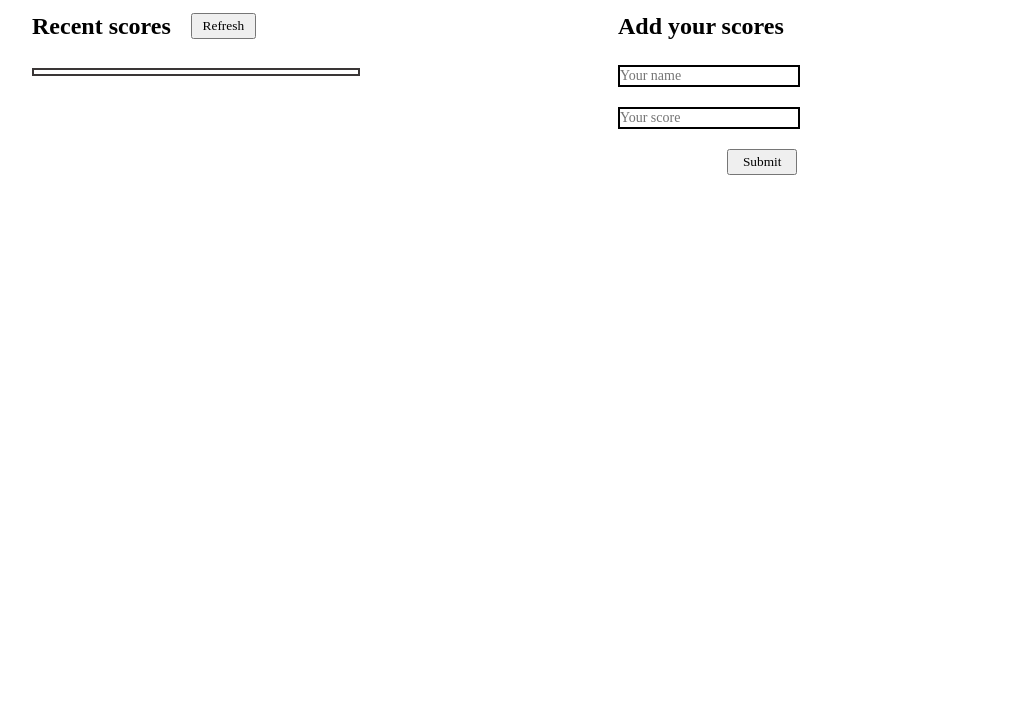
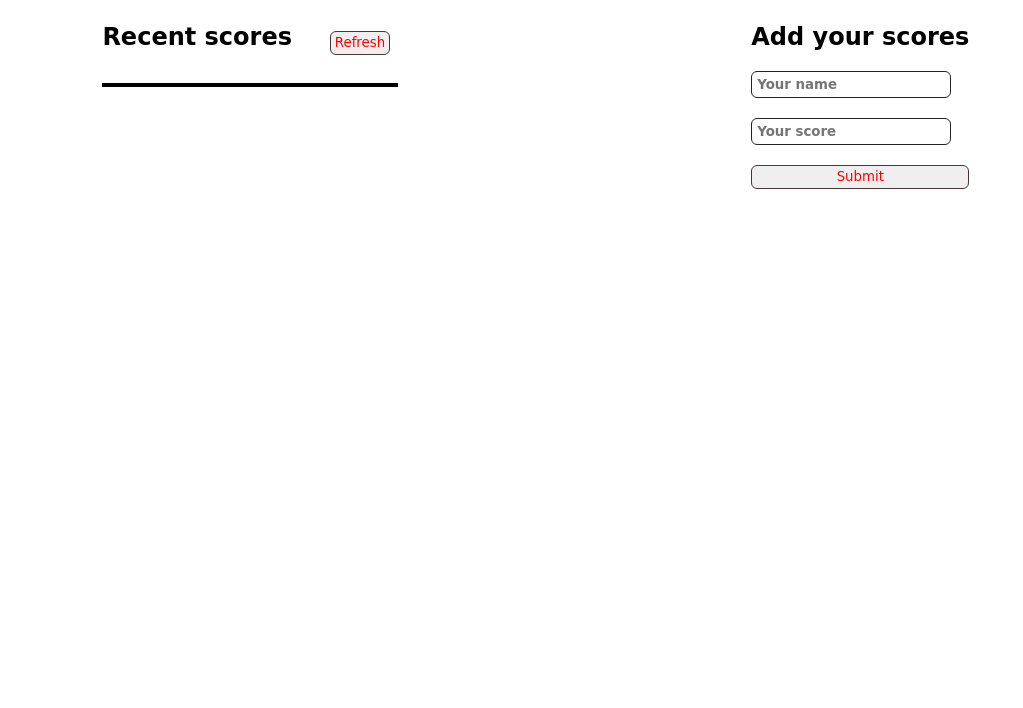
Before and after one commit to Itswali/Leaderboard, a website built with webpack: page src/index.html in a window 1280 px wide. Shown: the part 92-800 px from the top of the page, without its empty margins (0-1023 px from the left). Built offline with nearby package versions, Linux system fonts and the light colour scheme; no server answers.

Commit message:
add styling for better view

```diff
--- a/src/index.js
+++ b/src/index.js
@@ -1,4 +1,4 @@
-import './style.css';
+import './styles/style.css';
 
 import getScore from './modules/loadData.js';
 import newScore from './modules/newScores.js';
--- /dev/null
+++ b/src/styles/_add.scss
@@ -0,0 +1,28 @@
+.adding-scores {
+  display: flex;
+  flex-direction: column;
+  gap: 20px;
+}
+
+#form {
+  display: flex;
+  flex-direction: column;
+  gap: 20px;
+}
+
+#form input {
+  border: 1px solid rgb(37, 34, 34);
+  height: 25px;
+  border-radius: 6px;
+  font-weight: 700;
+  padding-left: 5px;
+}
+
+#form button {
+  height: 24px;
+  // margin: 8px;
+  color: red;
+  border: 1px solid rgb(77, 52, 52);
+  border-radius: 6px;
+  width: 100%;
+}
--- /dev/null
+++ b/src/styles/_display.scss
@@ -0,0 +1,36 @@
+#score-section {
+  display: flex;
+  flex-direction: column;
+  gap: 20px;
+}
+
+#actions {
+  display: flex;
+  flex-direction: row;
+  gap: 30px;
+}
+
+#actions button {
+  height: 24px;
+  margin: 8px;
+  color: red;
+  border: 1px solid rgb(77, 52, 52);
+  border-radius: 6px;
+  width: 60px;
+}
+
+#display-section {
+  border: 2px solid black;
+}
+
+li {
+  margin: 2px;
+  font-weight: 500;
+}
+
+#display-section li:nth-child(even) {
+  background-color: rgb(51, 143, 143);
+  color: rgb(77, 0, 0);
+  padding-left: 5px;
+  font-family: system-ui, -apple-system, BlinkMacSystemFont, 'Segoe UI', Roboto, Oxygen, Ubuntu, Cantarell, 'Open Sans', 'Helvetica Neue', sans-serif;
+}
--- /dev/null
+++ b/src/styles/style.scss
@@ -0,0 +1,23 @@
+@import '_display.scss';
+@import '_add.scss';
+
+* {
+  padding: 0;
+  margin: 0;
+  font-family: cursive;
+  list-style: none;
+}
+
+h1 {
+  margin-left: 6%;
+  margin-top: 3%;
+  text-decoration: underline;
+}
+
+#outline {
+  display: flex;
+  flex-direction: row;
+  margin-left: 8%;
+  margin-top: 3%;
+  gap: 30%;
+}
```
Also changed, not shown: src/index.html (+0 -1 lines), src/style.css (deleted), src/styles/style.css (added), 1 other file.
